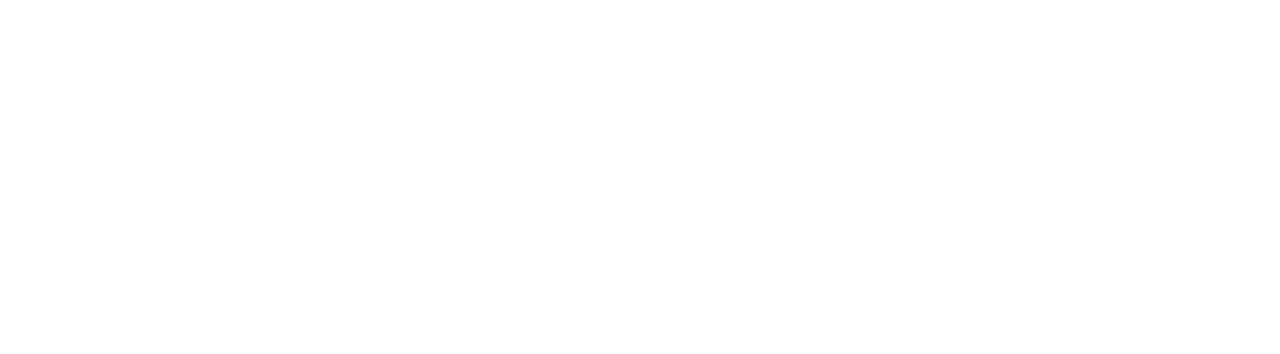
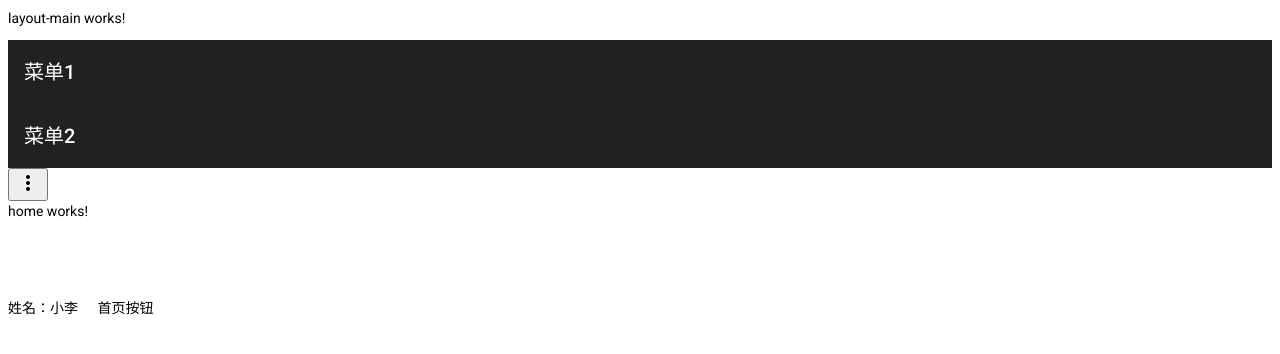
Before and after one commit to ime520/ng-frame, an Angular app: page /home in a window 1280 px wide. Before the commit this address led to /. Shown: the top 354 px of the page. Built offline with nearby package versions, Linux system fonts and the light colour scheme.

Commit message:
布局调试

```diff
--- /dev/null
+++ b/src/app/layout-main/layout-main.component.html
@@ -0,0 +1,12 @@
+<p>layout-main works!</p>
+<mat-toolbar>菜单1</mat-toolbar>
+<mat-toolbar>菜单2</mat-toolbar>
+<mat-menu #appMenu="matMenu">
+  <button mat-menu-item>Item 1</button>
+  <button mat-menu-item>Item 2</button></mat-menu
+>
+<button mat-icon-button [matMenuTriggerFor]="appMenu">
+  <mat-icon>more_vert</mat-icon>
+</button>
+
+<router-outlet></router-outlet>
--- /dev/null
+++ b/src/app/layout-main/layout-main.component.ts
@@ -0,0 +1,15 @@
+import { Component, OnInit } from '@angular/core';
+
+@Component({
+  selector: 'app-layout-main',
+  templateUrl: './layout-main.component.html',
+  styleUrls: ['./layout-main.component.styl']
+})
+export class LayoutMainComponent implements OnInit {
+
+  constructor() { }
+
+  ngOnInit(): void {
+  }
+
+}
```
Also changed, not shown: src/app/app-routing.module.ts (+9 -3 lines), src/app/app.module.ts (+11 -1 lines), src/app/layout-main/layout-main.module.ts (added, +8 -0 lines), src/app/layout-main/layout-main.component.styl (added), 1 other file (tests, documents, lock files or other folders).
